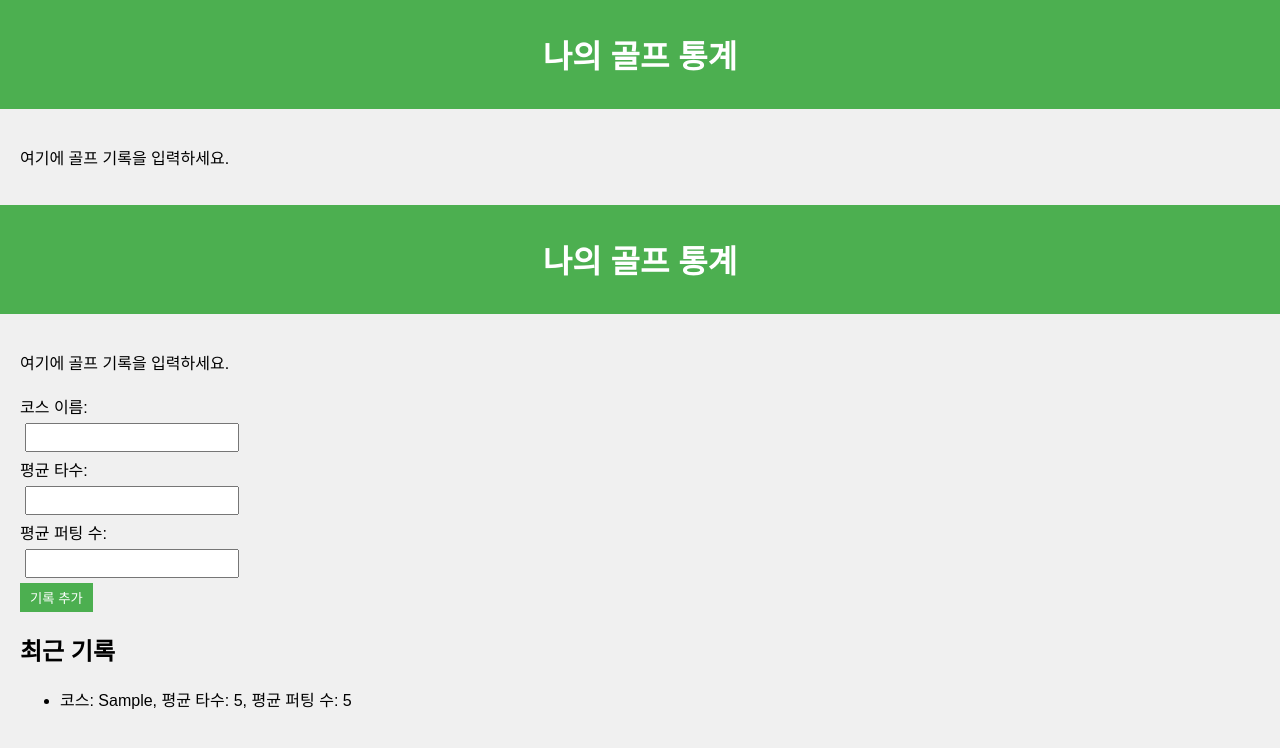
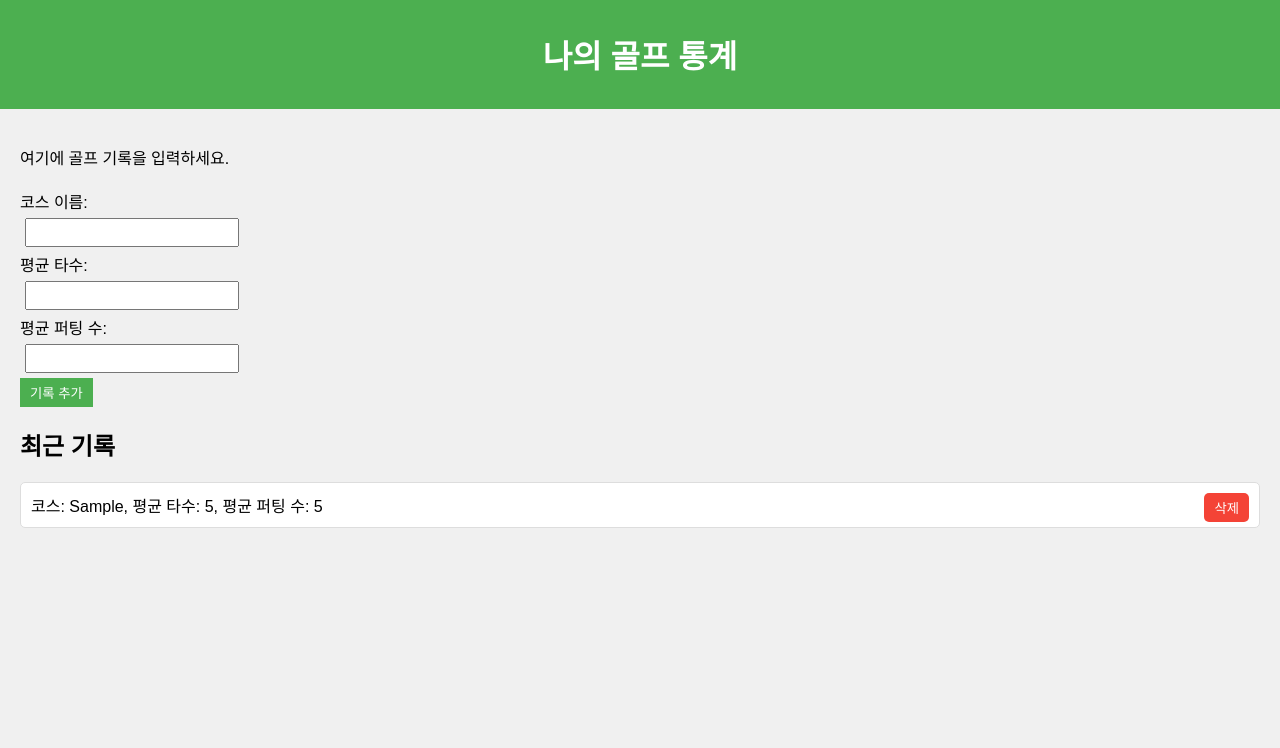
Before and after one commit to yigeon111/yigeon111.github.io, a plain HTML site: page index.html in a window 1280 px wide. Both pictures are taken after typing "Sample", "5", "5" into the empty fields and a click on the input "기록 추가". Drawn offline with Linux system fonts and the light colour scheme.

Commit message:
Update index.html

```diff
--- a/index.html
+++ b/index.html
@@ -1,40 +1,3 @@
-<!DOCTYPE html>
-<html lang="ko">
-<head>
-    <meta charset="UTF-8">
-    <meta name="viewport" content="width=device-width, initial-scale=1.0">
-    <title>나의 골프 통계</title>
-    <style>
-        body {
-            font-family: Arial, sans-serif;
-            background-color: #f0f0f0;
-            margin: 0;
-            padding: 0;
-        }
-        header {
-            background-color: #4CAF50;
-            color: white;
-            padding: 10px 0;
-            text-align: center;
-        }
-        .container {
-            padding: 20px;
-        }
-        h1 {
-            font-size: 2em;
-        }
-    </style>
-</head>
-<body>
-    <header>
-        <h1>나의 골프 통계</h1>
-    </header>
-    <div class="container">
-        <p>여기에 골프 기록을 입력하세요.</p>
-    </div>
-</body>
-</html>
-
 <!DOCTYPE html>
 <html lang="ko">
 <head>
@@ -78,6 +41,29 @@
         input[type="submit"]:hover {
             background-color: #45a049;
         }
+        ul {
+            list-style-type: none;
+            padding-left: 0;
+        }
+        li {
+            background-color: #fff;
+            margin: 10px 0;
+            padding: 10px;
+            border: 1px solid #ddd;
+            border-radius: 5px;
+        }
+        .delete-button {
+            background-color: #f44336;
+            color: white;
+            padding: 5px 10px;
+            border: none;
+            cursor: pointer;
+            border-radius: 5px;
+            float: right;
+        }
+        .delete-button:hover {
+            background-color: #d32f2f;
+        }
     </style>
 </head>
 <body>
@@ -118,12 +104,18 @@
             // 기록 추가
             const recordList = document.getElementById("recordList");
             const newRecord = document.createElement("li");
-            newRecord.textContent = `코스: ${course}, 평균 타수: ${score}, 평균 퍼팅 수: ${putts}`;
+            newRecord.innerHTML = `코스: ${course}, 평균 타수: ${score}, 평균 퍼팅 수: ${putts} <button class="delete-button" onclick="deleteRecord(this)">삭제</button>`;
             recordList.appendChild(newRecord);
 
             // 폼 리셋
             document.getElementById("golfForm").reset();
         });
+
+        // 기록 삭제 기능
+        function deleteRecord(button) {
+            const record = button.parentElement;
+            record.remove();
+        }
     </script>
 </body>
 </html>
```
